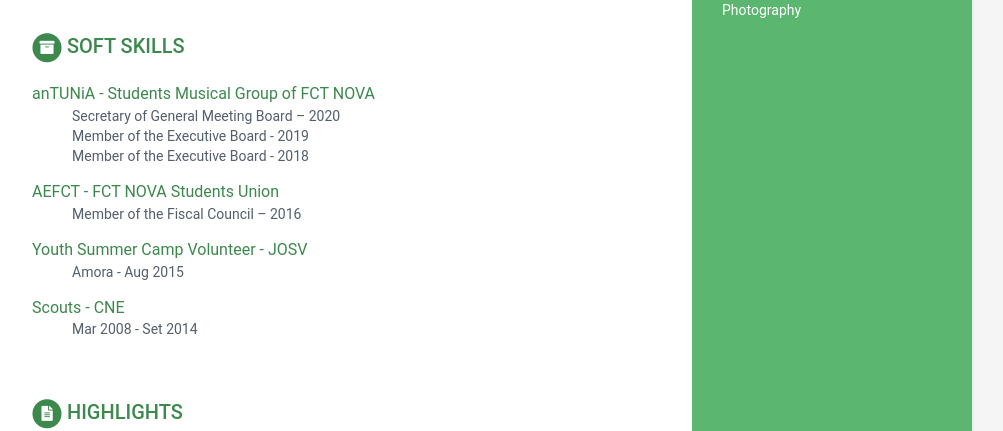
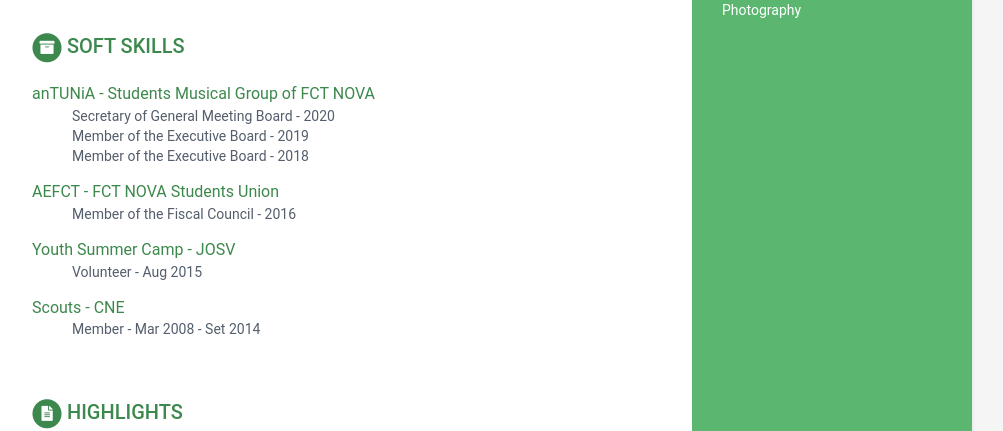
Before and after one commit to dafm96/dafm96.github.io, a Jekyll site: the page built from index.html, in a window 1280 px wide. Shown: the part 717-1148 px from the top of the page, without its empty margins (168-1171 px from the left). Built offline with Jekyll 4.4.1, drawn with Linux system fonts in a browser that asks for light colours.

Commit message:
updated soft skills

```diff
--- a/_data/data.yml
+++ b/_data/data.yml
@@ -73,24 +73,24 @@
       - title: anTUNiA - Students Musical Group of FCT NOVA
         link:
         tagline: |
-            - Secretary of General Meeting Board – 2020
+            - Secretary of General Meeting Board - 2020
             - Member of the Executive Board - 2019
             - Member of the Executive Board - 2018
 
       - title: AEFCT - FCT NOVA Students Union
         link:
         tagline: |
-            - Member of the Fiscal Council – 2016
+            - Member of the Fiscal Council - 2016
 
-      - title: Youth Summer Camp Volunteer - JOSV
+      - title: Youth Summer Camp - JOSV
         link:
         tagline: |
-            - Amora - Aug 2015
+            - Volunteer - Aug 2015
 
       - title: Scouts - CNE
         link:
         tagline: |
-            - Mar 2008 - Set 2014
+            - Member - Mar 2008 - Set 2014
 
 publications:
     title: Highlights
```
